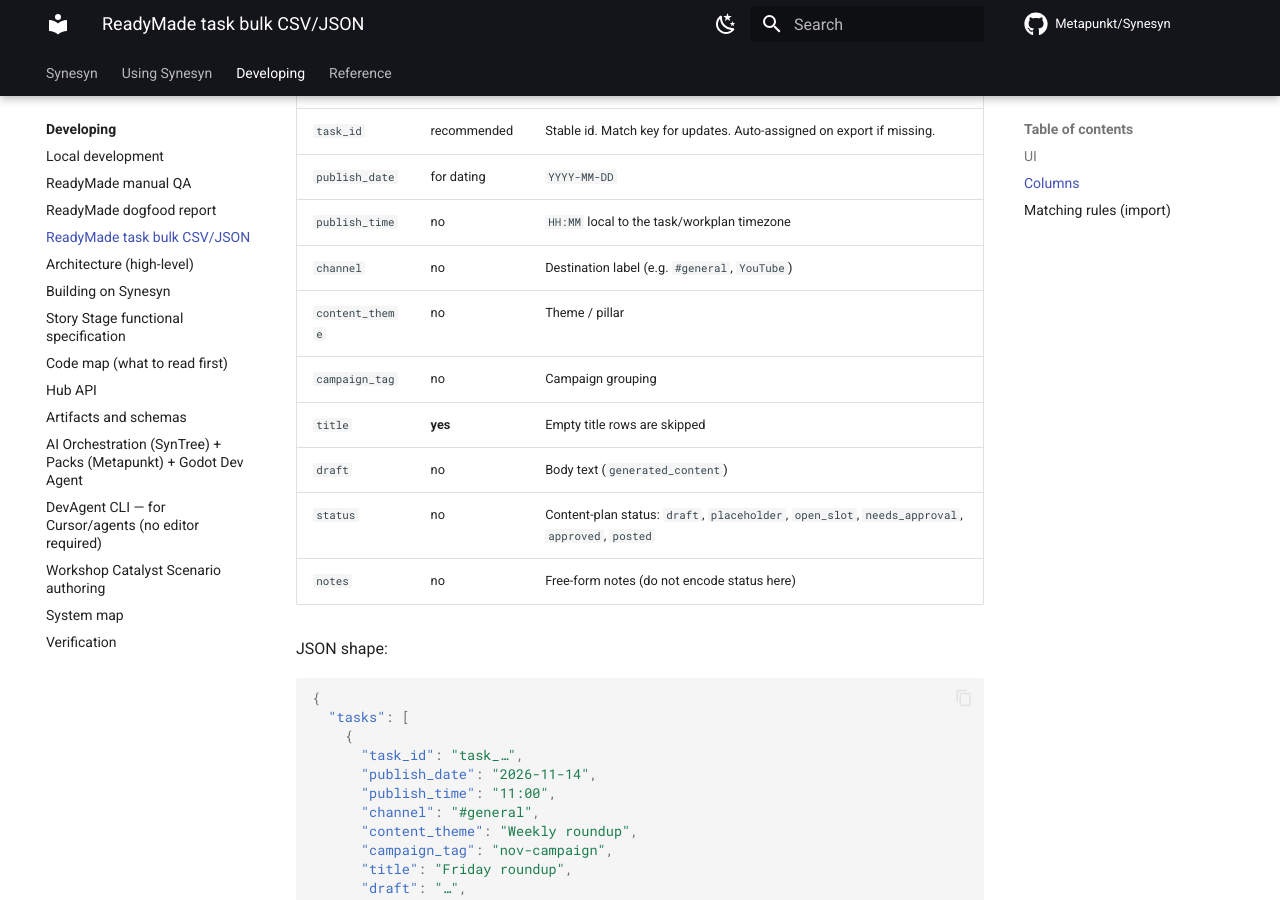
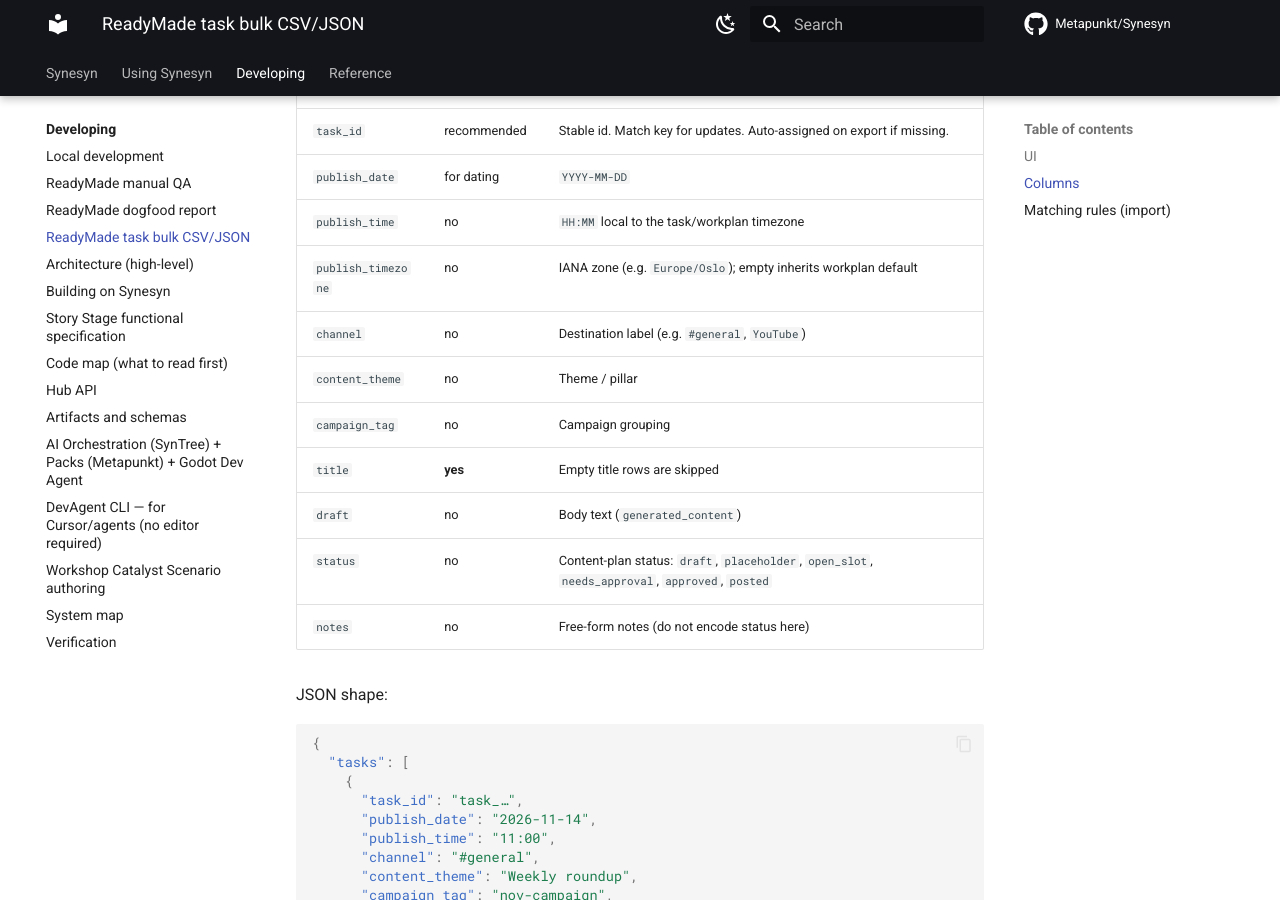
Before and after one commit to Metapunkt/Synesyn, an MkDocs documentation site: the page built from docs/developer-guide/readymade-task-bulk-io.md, in a window 1280 px wide and 900 px high, scrolled down 558 px. Built offline with MkDocs 1.6.1 and Material for MkDocs 9.7.7, drawn with Linux system fonts in a browser that asks for light colours; comment, search, counter and statistics services are not loaded.

Commit message:
feat(readymade): timezone-aware publish datetime per task
Add publish_time/publish_timezone on tasks, workplan default_timezone,
dialog fields, CSV/Markdown export labels, and acceptance coverage.

Co-authored-by: synes-bot <synes-bot@users.noreply.github.com>

```diff
--- a/docs/developer-guide/readymade-task-bulk-io.md
+++ b/docs/developer-guide/readymade-task-bulk-io.md
@@ -20,6 +20,7 @@ In **Workplan Manager**:
 | `task_id` | recommended | Stable id. Match key for updates. Auto-assigned on export if missing. |
 | `publish_date` | for dating | `YYYY-MM-DD` |
 | `publish_time` | no | `HH:MM` local to the task/workplan timezone |
+| `publish_timezone` | no | IANA zone (e.g. `Europe/Oslo`); empty inherits workplan default |
 | `channel` | no | Destination label (e.g. `#general`, `YouTube`) |
 | `content_theme` | no | Theme / pillar |
 | `campaign_tag` | no | Campaign grouping |
```
Also changed, not shown: 8 other files.
